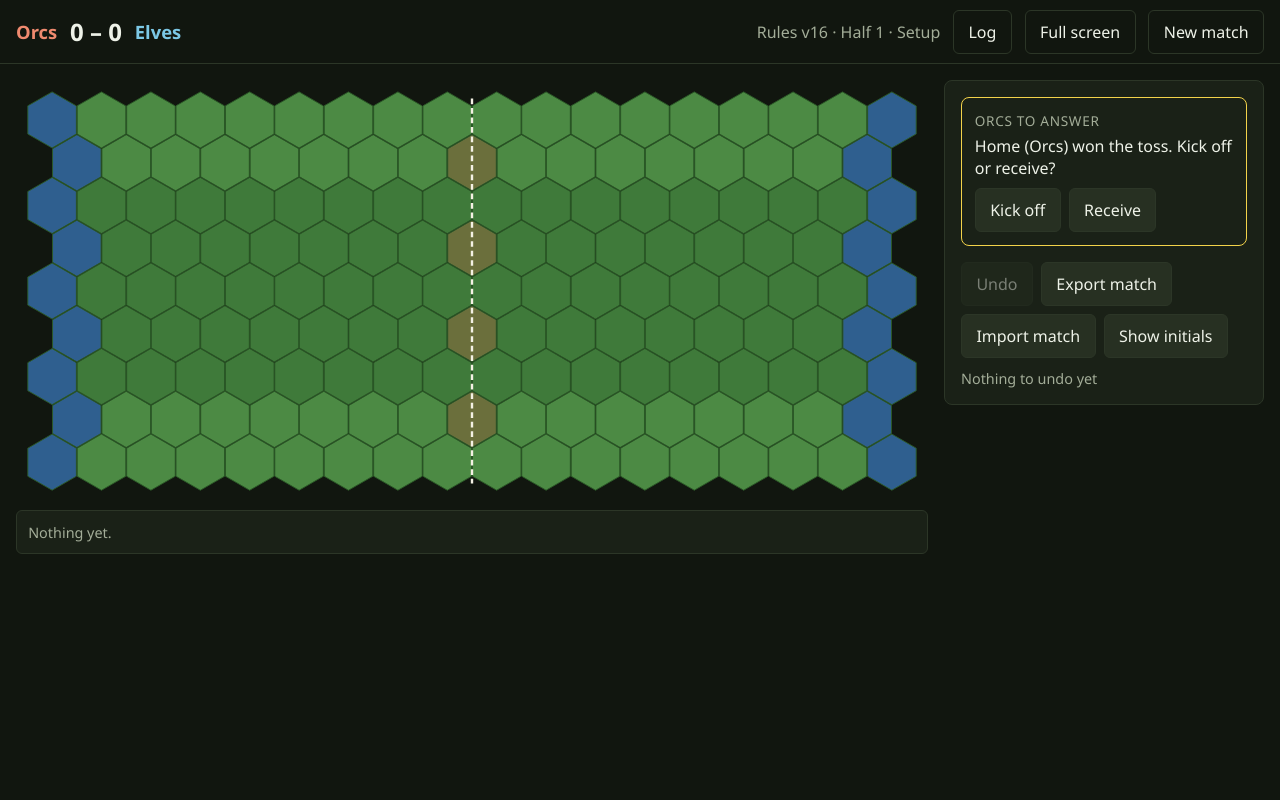
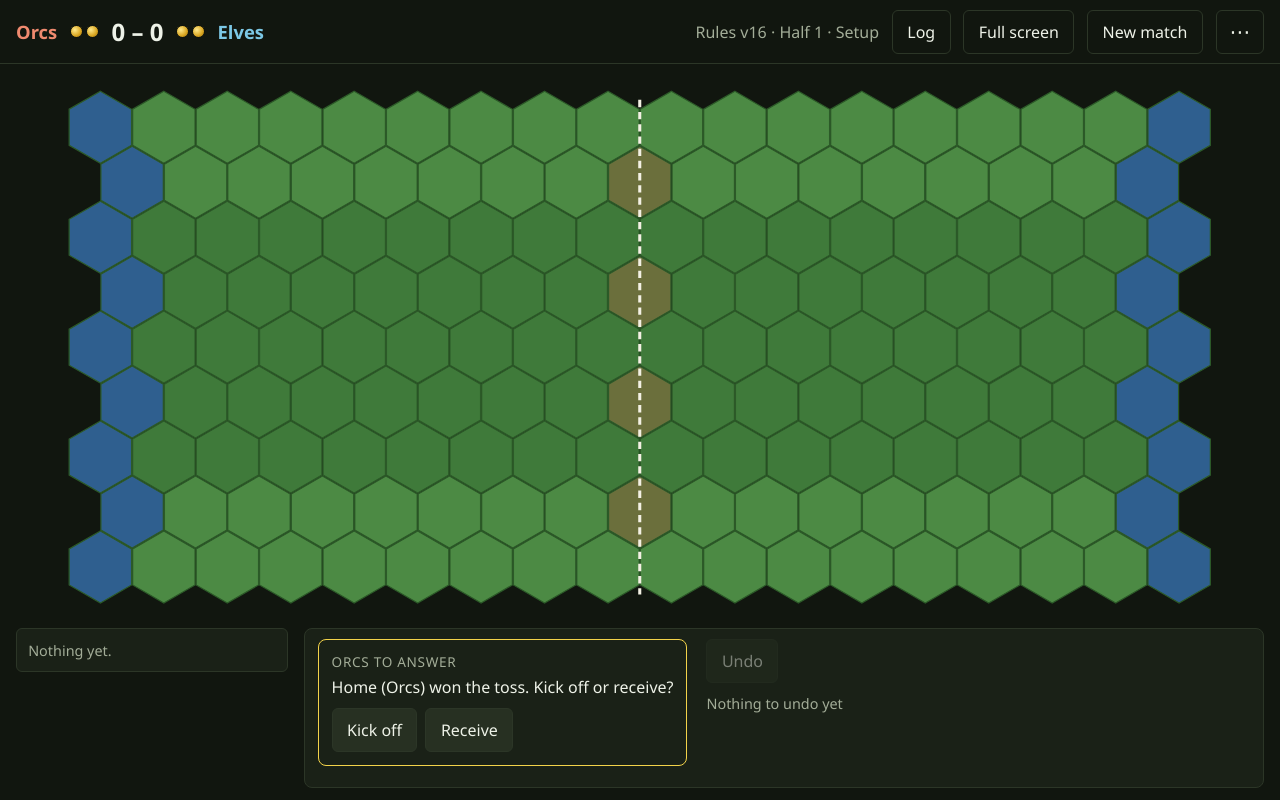
Before and after one commit to nielshaandbaek/orcball, a React (Vite) app in the folder packages/web/: page / in a window 1280 px wide. Both pictures are taken after a click on the button "Start match". Built offline with nearby package versions, Linux system fonts and the light colour scheme.

Commit message:
Use the space better: a board that fills the window, a bar under it, tools in a menu, Momentum tokens, dots (#128)
Co-Authored-By: Claude Opus 5.5 <noreply@anthropic.com>

```diff
--- /dev/null
+++ b/packages/web/src/components/MatchMenu.tsx
@@ -0,0 +1,83 @@
+import { useEffect, useRef, useState } from 'react'
+import { usePrefs } from '../prefs'
+import { useMatch } from '../store'
+
+/**
+ * The header's "⋯" menu (#128): the rarely used tools, saving the match to
+ * or from a file and icons or initials. It closes on a choice, Escape or a
+ * tap anywhere else.
+ */
+export function MatchMenu() {
+  const exportJson = useMatch((s) => s.exportJson)
+  const importJson = useMatch((s) => s.importJson)
+  const file = useMatch((s) => s.file)
+  const icons = usePrefs((s) => s.icons)
+  const toggleIcons = usePrefs((s) => s.toggleIcons)
+  const [open, setOpen] = useState(false)
+  const menu = useRef<HTMLDivElement>(null)
+  const picker = useRef<HTMLInputElement>(null)
+
+  useEffect(() => {
+    if (!open) return
+    const onDown = (e: PointerEvent) => {
+      if (!menu.current?.contains(e.target as Node)) setOpen(false)
+    }
+    const onKey = (e: KeyboardEvent) => {
+      if (e.key === 'Escape') setOpen(false)
+    }
+    document.addEventListener('pointerdown', onDown)
+    window.addEventListener('keydown', onKey)
+    return () => {
+      document.removeEventListener('pointerdown', onDown)
+      window.removeEventListener('keydown', onKey)
+    }
+  }, [open])
+
+  const download = () => {
+    const json = exportJson()
+    if (!json || !file) return
+    const url = URL.createObjectURL(new Blob([json], { type: 'application/json' }))
+    const link = document.createElement('a')
+    link.href = url
+    link.download = `orcball-${file.seed}-${new Date().toISOString().slice(0, 16).replace(/[:T]/g, '-')}.json`
+    link.click()
+    URL.revokeObjectURL(url)
+  }
+  const choose = (action: () => void) => () => {
+    setOpen(false)
+    action()
+  }
+
+  return (
+    <div className="match-menu" ref={menu}>
+      <button type="button" className="quiet" id="menu-button" aria-haspopup="menu" aria-expanded={open} aria-label="More" onClick={() => setOpen(!open)}>
+        ⋯
+      </button>
+      {open && (
+        <div className="menu" role="menu">
+          <button type="button" role="menuitem" onClick={choose(download)}>
+            Export match
+          </button>
+          <button type="button" role="menuitem" onClick={choose(() => picker.current?.click())}>
+            Import match
+          </button>
+          <button type="button" role="menuitem" id="icons" aria-pressed={icons} onClick={choose(toggleIcons)} title="Show players as icons or as initials">
+            {icons ? 'Show initials' : 'Show icons'}
+          </button>
+        </div>
+      )}
+      <input
+        ref={picker}
+        id="import"
+        type="file"
+        accept="application/json,.json"
+        hidden
+        onChange={async (e) => {
+          const chosen = e.target.files?.[0]
+          if (chosen) importJson(await chosen.text())
+          e.target.value = ''
+        }}
+      />
+    </div>
+  )
+}
--- a/packages/web/src/components/MatchScreen.tsx
+++ b/packages/web/src/components/MatchScreen.tsx
@@ -1,9 +1,13 @@
+import type { TeamId } from '@orcball/engine'
+import type { CSSProperties } from 'react'
+import { BOARD_HEIGHT, BOARD_WIDTH } from '../geometry'
 import { computerToAct, LEVEL_LABELS, useMatch } from '../store'
 import { Board } from './Board'
 import { decisionOnBoard } from './BoardPrompt'
 import { DecisionPrompt } from './DecisionPrompt'
 import { FullscreenButton } from './FullscreenButton'
 import { LogButton, LogDialog, LogTicker } from './LogPanel'
+import { MatchMenu } from './MatchMenu'
 import { MatchTools } from './MatchTools'
 import { PlayPanel } from './PlayPanel'
 import { RollPanel } from './RollPanel'
@@ -35,9 +39,11 @@ export function MatchScreen() {
           {home.name}
           {computer?.team === 'home' && <span className="computer-tag"> (computer)</span>}
         </span>
+        <MomentumTokens team="home" />
         <span className="score" data-score>
           {home.score} – {away.score}
         </span>
+        <MomentumTokens team="away" />
         <span className="team away">
           {away.name}
           {computer?.team === 'away' && <span className="computer-tag"> (computer)</span>}
@@ -59,10 +65,16 @@ export function MatchScreen() {
         <button type="button" className="quiet" onClick={quit}>
           New match
         </button>
+        <MatchMenu />
       </header>
       <div className="layout">
-        <div className="board-wrap">
-          <Board />
+        {/* The board as big as fits its area (#128): the area is a size container, the board keeps its shape. */}
+        <div className="board-area" style={{ '--board-ratio': BOARD_WIDTH / BOARD_HEIGHT } as CSSProperties}>
+          <div className="board-wrap">
+            <Board />
+          </div>
+        </div>
+        <div className="board-foot">
           <LogTicker />
           <p className="message" role="status">
             {message ?? ' '}
@@ -107,3 +119,16 @@ export function MatchScreen() {
     </div>
   )
 }
+
+/** A team's Momentum as tokens beside its score (#128): one per token left. */
+function MomentumTokens({ team }: { team: TeamId }) {
+  const { name, momentum, momentumUsedThisRound } = useMatch((s) => s.game!.teams[team])
+  const label = `${name} Momentum: ${momentum}${momentumUsedThisRound ? ' (used this round)' : ''}`
+  return (
+    <span className={`momentum-tokens ${team}${momentumUsedThisRound ? ' used' : ''}`} role="img" aria-label={label} title={label} data-momentum={momentum}>
+      {Array.from({ length: momentum }, (_, i) => (
+        <span key={i} className="token-coin" />
+      ))}
+    </span>
+  )
+}
--- a/packages/web/src/components/MatchTools.tsx
+++ b/packages/web/src/components/MatchTools.tsx
@@ -1,56 +1,15 @@
-import { useRef } from 'react'
-import { usePrefs } from '../prefs'
 import { useMatch } from '../store'
 
-/** Undo (always visible, disabled with the reason when not allowed), and saving the match to or from a file. */
+/** Undo: always visible, disabled with the reason when it isn't allowed. The rest is in the header's menu (#128). */
 export function MatchTools() {
   const undoReason = useMatch((s) => s.undoReason)
   const undo = useMatch((s) => s.undo)
-  const exportJson = useMatch((s) => s.exportJson)
-  const importJson = useMatch((s) => s.importJson)
-  const file = useMatch((s) => s.file)
-  const picker = useRef<HTMLInputElement>(null)
-  const icons = usePrefs((s) => s.icons)
-  const toggleIcons = usePrefs((s) => s.toggleIcons)
-
-  const download = () => {
-    const json = exportJson()
-    if (!json || !file) return
-    const url = URL.createObjectURL(new Blob([json], { type: 'application/json' }))
-    const link = document.createElement('a')
-    link.href = url
-    link.download = `orcball-${file.seed}-${new Date().toISOString().slice(0, 16).replace(/[:T]/g, '-')}.json`
-    link.click()
-    URL.revokeObjectURL(url)
-  }
-
   return (
     <section className="tools">
       <div className="row">
         <button type="button" id="undo" disabled={undoReason !== null} title={undoReason ?? 'Undo the last action'} onClick={undo}>
           Undo
         </button>
-        <button type="button" onClick={download}>
-          Export match
-        </button>
-        <button type="button" onClick={() => picker.current?.click()}>
-          Import match
-        </button>
-        <button type="button" id="icons" aria-pressed={icons} onClick={toggleIcons} title="Show players as icons or as initials">
-          {icons ? 'Show initials' : 'Show icons'}
-        </button>
-        <input
-          ref={picker}
-          id="import"
-          type="file"
-          accept="application/json,.json"
-          hidden
-          onChange={async (e) => {
-            const chosen = e.target.files?.[0]
-            if (chosen) importJson(await chosen.text())
-            e.target.value = ''
-          }}
-        />
       </div>
       {undoReason && <p className="reason" data-undo-reason>{undoReason}</p>}
     </section>
--- a/packages/web/src/components/PlayPanel.tsx
+++ b/packages/web/src/components/PlayPanel.tsx
@@ -1,4 +1,4 @@
-import { type ActionType, maxMovement, TEAMS } from '@orcball/engine'
+import { type ActionType, type GameState, maxMovement, type TeamId } from '@orcball/engine'
 import { playerName } from '../labels'
 import { useMatch } from '../store'
 
@@ -36,23 +36,16 @@ export function PlayPanel() {
 
   return (
     <section className="play">
+      <div className="play-status">
         <h2 className={`turn ${team}`}>{game.teams[team].name}’ go</h2>
         {double && (
           <p className="badge">
             {game.teams[double.team].name}: double activation{double.left < 2 ? ' (one more)' : ''}
           </p>
         )}
-      <dl className="momentum">
-        {TEAMS.map((t) => (
-          <div key={t}>
-            <dt>{game.teams[t].name} Momentum</dt>
-            <dd>
-              {game.teams[t].momentum}
-              {game.teams[t].momentumUsedThisRound && ' (used this round)'}
-            </dd>
+        {!game.activation && <LeftToActivate game={game} team={team} />}
+        {!game.activation && goButtons()}
       </div>
-        ))}
-      </dl>
 
       {game.activation ? activationControls() : goControls()}
     </section>
@@ -61,12 +54,9 @@ export function PlayPanel() {
   function goControls() {
     const player = selected ? game.players[selected] : null
     const actions = player ? options.filter((o) => o.command.type === 'activate' && o.command.playerId === player.id) : []
-    const wait = find('wait')
-    const momentum = find('spendMomentum')
-    const left = Object.values(game.players).filter((p) => p.team === team && p.hex && !p.activatedThisRound).length
+    if (!player) return <p className="hint">Tap one of your players to see his actions.</p>
     return (
       <>
-        <p className="hint">{left} player{left === 1 ? '' : 's'} left to activate. Tap one of yours to see its actions.</p>
         {player && (
           <div className="card">
             <strong>{playerName(file, player)}</strong>
@@ -98,6 +88,17 @@ export function PlayPanel() {
             )}
           </div>
         )}
+      </>
+    )
+  }
+
+  /** Wait and Momentum, for the team whose go it is. */
+  function goButtons() {
+    const wait = find('wait')
+    const momentum = find('spendMomentum')
+    if (!wait && !momentum) return null
+    return (
+      <>
         <div className="row">
           {wait && (
             <button type="button" onClick={() => dispatch(wait.command)}>
@@ -160,3 +161,16 @@ export function PlayPanel() {
     )
   }
 }
+
+/** One dot per player the team still has to activate this round (#128). */
+function LeftToActivate({ game, team }: { game: GameState; team: TeamId }) {
+  const left = Object.values(game.players).filter((p) => p.team === team && p.hex && !p.activatedThisRound).length
+  const label = `${left} player${left === 1 ? '' : 's'} left to activate`
+  return (
+    <p className={`left-dots ${team}`} role="img" aria-label={label} title={label} data-left={left}>
+      {Array.from({ length: left }, (_, i) => (
+        <span key={i} className="dot" />
+      ))}
+    </p>
+  )
+}
--- a/packages/web/src/styles.css
+++ b/packages/web/src/styles.css
@@ -58,9 +58,35 @@ h2 { font-size: 1.1rem; }
 .start-head { display: flex; align-items: center; justify-content: space-between; gap: 1rem; }
 .scorebar .round.home, .log-lines li.round-start.home { color: #f08a6f; }
 .scorebar .round.away, .log-lines li.round-start.away { color: #7cc8e6; }
-.layout { display: grid; grid-template-columns: minmax(0, 1fr) 20rem; gap: 1rem; padding: 1rem; align-items: start; }
-@media (max-width: 900px) { .layout { grid-template-columns: minmax(0, 1fr); } }
+/*
+ * The match layout (#128). Narrow screens: one column, board, ticker, panel,
+ * scrolling. Wider than 900px the screen fills the window: the board as big
+ * as its area allows (a size container), and under it a bar of fixed height
+ * with the ticker and messages on the left and the play panel laid out
+ * sideways. On very wide windows (wider than 21:10) the panel goes beside the
+ * board instead, where it leaves the board more room.
+ */
+.layout { display: grid; grid-template-columns: minmax(0, 1fr); grid-template-areas: 'board' 'foot' 'panel'; gap: 1rem; padding: 1rem; align-items: start; }
+.board-area { grid-area: board; min-width: 0; }
+.board-foot { grid-area: foot; min-width: 0; }
+.board-foot .log-ticker { margin-top: 0; }
+.layout > .panel { grid-area: panel; }
 .board-wrap { position: relative; min-width: 0; }
+/* Momentum as tokens beside each team's score (#128). */
+.momentum-tokens { display: inline-flex; gap: 3px; min-width: 0.5rem; }
+.token-coin { width: 0.8rem; height: 0.8rem; border-radius: 50%; background: radial-gradient(circle at 35% 35%, #ffe98a, #d9a520 60%, #8a6410); border: 1px solid #10140d; }
+.momentum-tokens.used .token-coin { opacity: 0.45; }
+/* Players left to activate, one dot each (#128). */
+.left-dots { display: flex; flex-wrap: wrap; gap: 4px; margin: 0; min-height: 0.7rem; }
+.left-dots .dot { width: 0.7rem; height: 0.7rem; border-radius: 50%; border: 1px solid #10140d; }
+.left-dots.home .dot { background: #f08a6f; }
+.left-dots.away .dot { background: #7cc8e6; }
+/* The header's "⋯" menu (#128). */
+.match-menu { position: relative; }
+.match-menu #menu-button { font-size: 1.3rem; line-height: 1; padding: 0.3rem 0.8rem; }
+.match-menu .menu { position: absolute; right: 0; top: calc(100% + 0.3rem); z-index: 40; display: grid; gap: 0.3rem; min-width: 12rem; padding: 0.4rem; background: var(--panel); border: 1px solid var(--line); border-radius: 8px; box-shadow: 0 8px 24px rgba(0, 0, 0, 0.45); }
+.match-menu .menu button { text-align: left; background: transparent; border-color: transparent; }
+.match-menu .menu button:hover { background: #273022; }
 .board { width: 100%; height: auto; display: block; touch-action: manipulation; user-select: none; }
 .message { min-height: 1.4em; color: var(--accent); margin: 0.4rem 0 0; }
 .panel { display: grid; gap: 1rem; background: var(--panel); border: 1px solid var(--line); border-radius: 8px; padding: 1rem; }
@@ -186,9 +212,6 @@ h2 { font-size: 1.1rem; }
 .turn.home { color: #f08a6f; }
 .turn.away { color: #7cc8e6; }
 .badge { margin: 0; color: var(--accent); }
-.momentum { display: grid; grid-template-columns: 1fr 1fr; gap: 0.4rem; margin: 0; }
-.momentum dt { color: var(--muted); font-size: 0.8rem; }
-.momentum dd { margin: 0; font-size: 1.1rem; font-variant-numeric: tabular-nums; }
 .card { display: grid; gap: 0.35rem; border: 1px solid var(--line); border-radius: 8px; padding: 0.7rem; }
 .card.active { border-color: var(--accent); }
 .card .stats { color: var(--muted); font-size: 0.85rem; }
@@ -225,3 +248,35 @@ h2 { font-size: 1.1rem; }
 .log-lines li.round-start { margin-top: 0.4rem; }
 .log-lines li.undone { text-decoration: line-through; opacity: 0.6; }
 .log-lines li.muted { list-style: none; margin-left: -2.6rem; }
+
+/* The wide layouts (#128), last so they override the panel's own rules. */
+@media (min-width: 901px) {
+  .match { height: 100vh; height: 100dvh; min-height: 0; }
+  .layout { min-height: 0; padding: 0.75rem 1rem; gap: 0.6rem 1rem; grid-template-columns: 17rem minmax(0, 1fr); grid-template-rows: minmax(0, 1fr) minmax(10rem, max-content); grid-template-areas: 'board board' 'foot panel'; align-items: stretch; }
+  .board-area { container-type: size; min-height: 0; }
+  .board-wrap { width: min(100cqw, 100cqh * var(--board-ratio)); margin: 0 auto; }
+  .board-foot { display: grid; align-content: start; gap: 0.3rem; }
+  .board-foot .message { margin: 0; }
+  /* The bar: the panel's sections side by side, scrolling inside if they don't fit. */
+  .layout > .panel { min-height: 0; max-height: 40vh; overflow-y: auto; display: flex; align-items: flex-start; gap: 1.2rem; padding: 0.6rem 0.8rem; }
+  .layout > .panel > * { flex: 0 1 auto; min-width: 0; }
+  .layout > .panel > .play, .layout > .panel > .setup { flex: 1 1 auto; }
+  .layout > .panel > .rolls { flex: 0 1 18rem; }
+  .layout > .panel > .tools { flex: 0 0 auto; }
+  .play .card { min-width: 0; }
+  .play { display: flex; align-items: flex-start; gap: 1rem; }
+  .play-status { flex: 0 0 auto; display: grid; gap: 0.4rem; }
+  .play-status .row { flex-wrap: nowrap; }
+  .board-foot .log-ticker { white-space: normal; display: -webkit-box; -webkit-line-clamp: 4; -webkit-box-orient: vertical; }
+  .play-status h2 { margin: 0; }
+  .play .card { flex: 1 1 auto; }
+  .setup .bench { display: grid; grid-template-columns: repeat(auto-fill, minmax(10rem, 1fr)); }
+}
+@media (min-width: 901px) and (min-aspect-ratio: 21/10) {
+  .layout { grid-template-columns: minmax(0, 1fr) 20rem; grid-template-rows: minmax(0, 1fr) auto; grid-template-areas: 'board panel' 'foot panel'; }
+  .layout > .panel { display: grid; align-content: start; max-height: none; }
+  .play { display: grid; gap: 0.6rem; }
+  .play-status .row { flex-wrap: wrap; }
+  .board-foot .log-ticker { white-space: nowrap; display: block; }
+  .setup .bench { display: block; }
+}
```
Also changed, not shown: 2 other files (tests, documents, lock files or other folders). Lines whose indentation alone changed are shown as unchanged.
